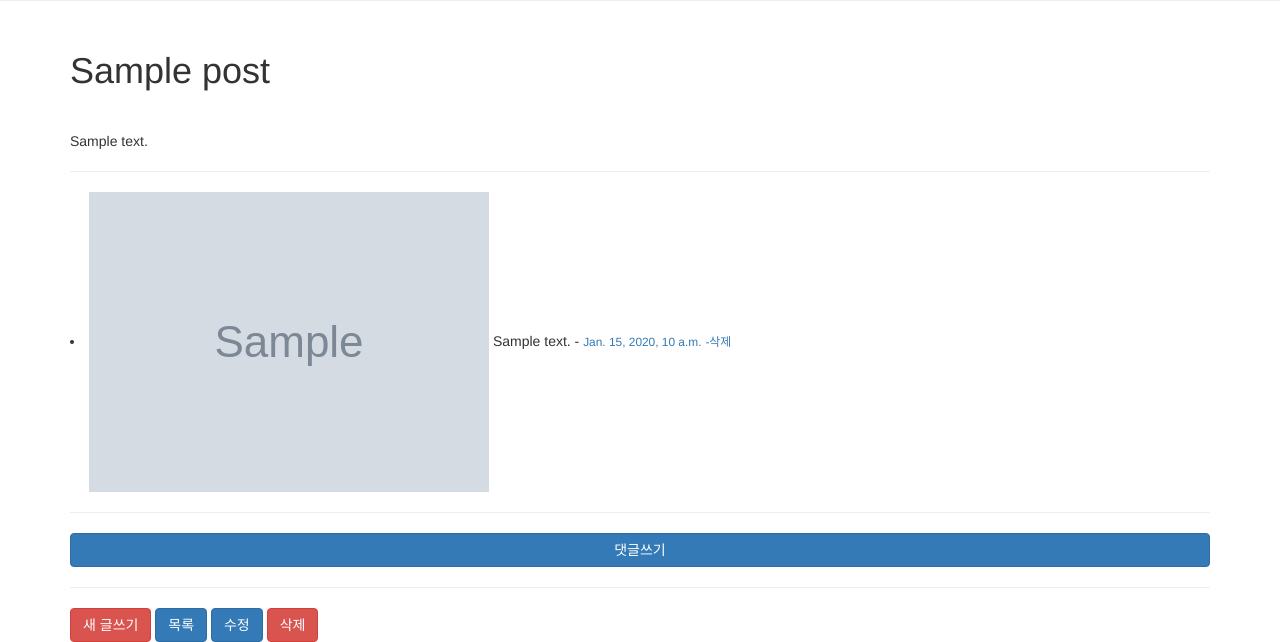
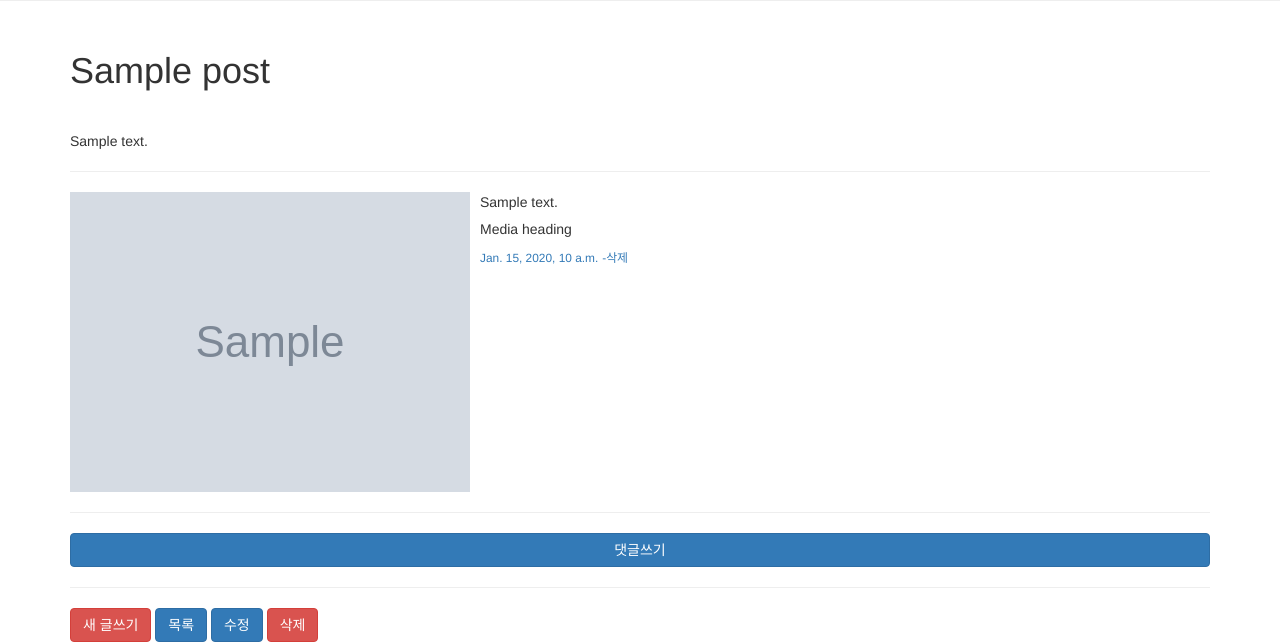
Before and after one commit to baidoosik/askdjango-front, a Django app: page /post/1/ in a window 1280 px wide. Shown: the part 330-972 px from the top of the page. Run offline with Django 3.2, Linux system fonts and the light colour scheme; tables that the repository leaves empty hold one stand-in row (values such as "Sample post"); grey boxes marked "Sample" are stand-in pictures; some libraries are stand-ins or nearby versions.

Commit message:
div media class 이용해서 댓글 레이아웃 개선

```diff
--- a/blog/templates/blog/_comment.html
+++ b/blog/templates/blog/_comment.html
@@ -1,10 +1,14 @@
 {% load thumbnail %}
-<li id="comment-{{ comment.id }}">
+<div id="comment-{{ comment.id }}" class="media">
+    <div class="media-left">
         {% if comment.photo %}
-        <img src="{% thumbnail comment.photo 100x100 crop %}"/>
+            <img class="media-object" src="{% thumbnail comment.photo 100x100 crop %}"/>
         {% endif %}
+    </div>
+    <div class="media-body">
         {{ comment.message }}
-    &dash;
+        <h5 class="mt-0">Media heading</h5>
+
         <a href="{% url "blog:comment_edit" comment.post.id comment.id %}"
                 class="comment-form-btn" data-target-id="comment-{{ comment.id }}">
             <small> {{ comment.updated_at }}</small
@@ -14,5 +18,5 @@
             class="ajax-post-confirm"
             data-message="삭제하시겠습니까"> <small>-삭제</small>
         </a>
-
-</li>
+    </div>
+</div>
```
Lines whose indentation alone changed are shown as unchanged.
